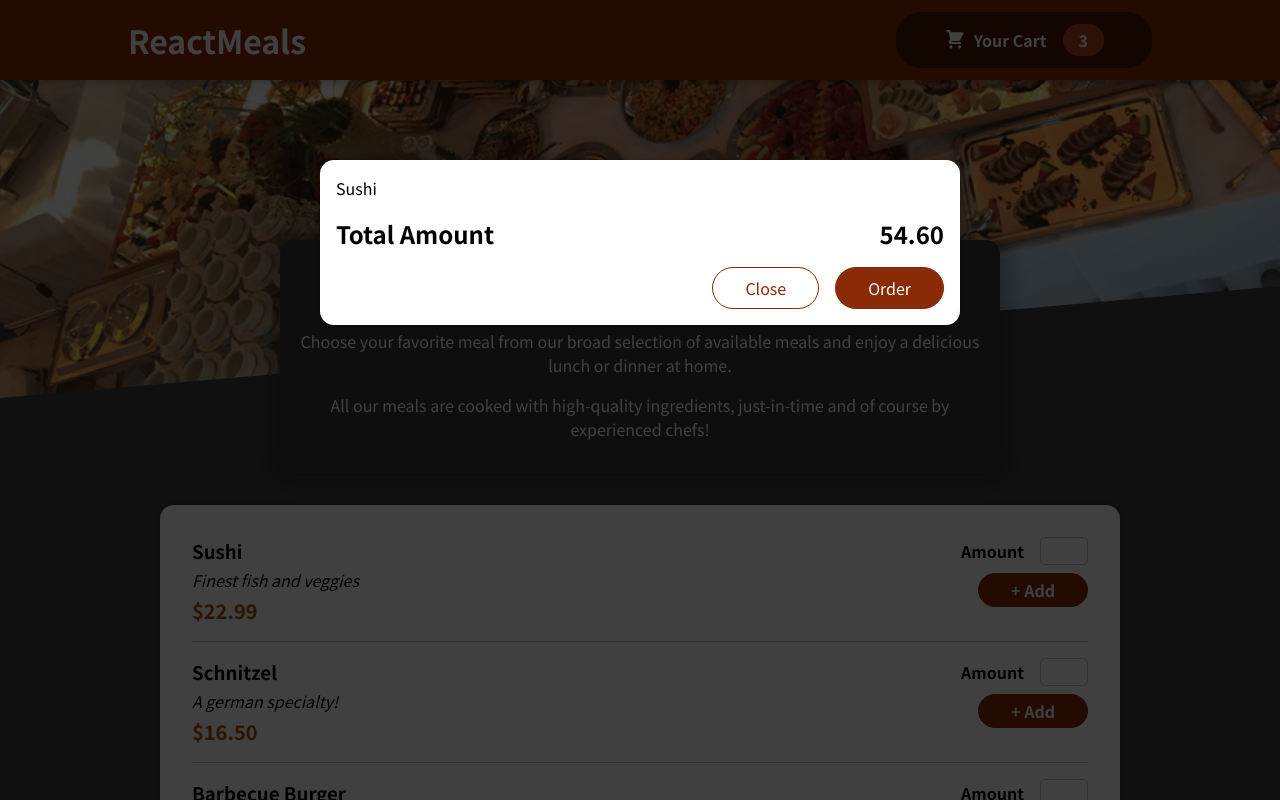
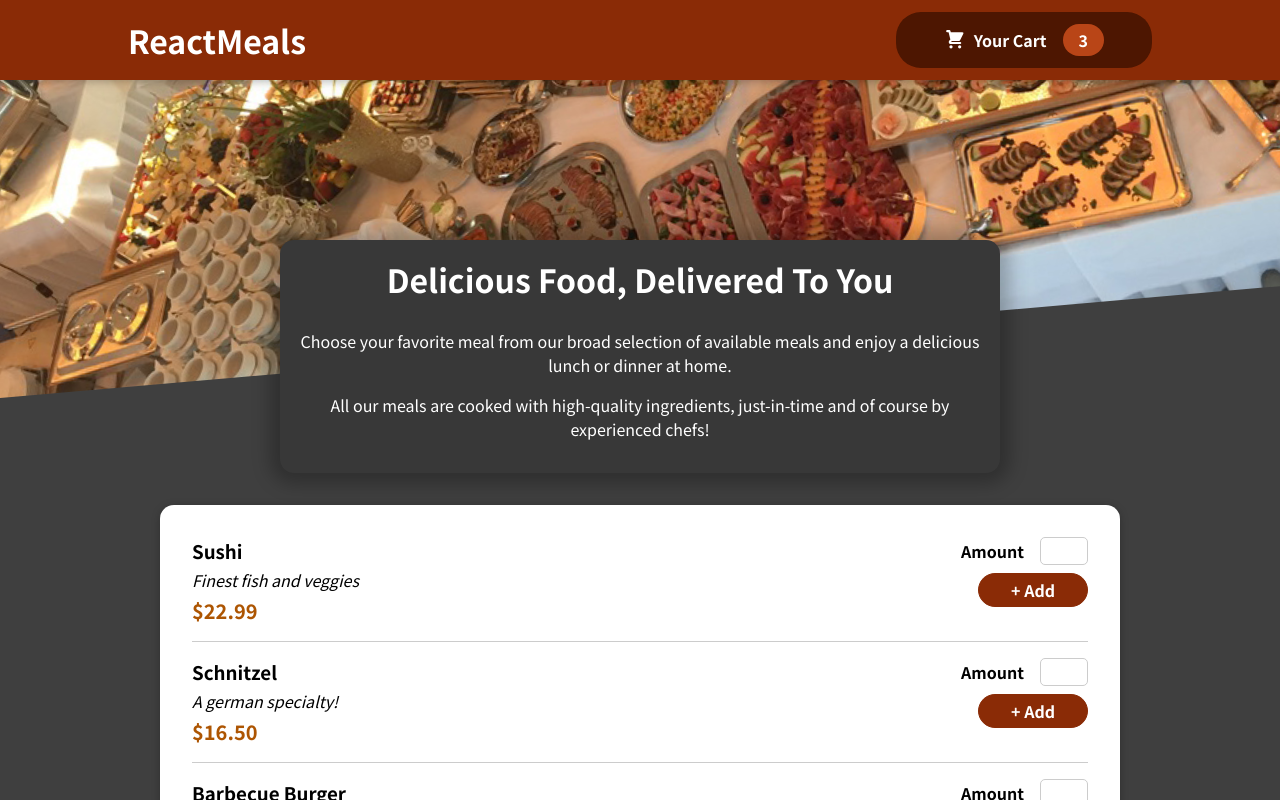
Before and after one commit to Patrykshub/A-Food-Order-App, a React (Create React App) app: page / in a window 1280 px wide. Shown: the top 800 px of the page. Built offline with nearby package versions, Linux system fonts and the light colour scheme.

Commit message:
feat: Managing Cart and Modal State

```diff
--- a/src/App.js
+++ b/src/App.js
@@ -1,12 +1,23 @@
-import React, {Fragment } from 'react';
+import React, {Fragment, useState } from 'react';
 import Header from './components/Layout/Header';
 import Meals from './components/Meals/Meals';
 import Cart from './components/Cart/Cart';
 function App() {
+  const [CartIsShown, setCartIsShown] = useState(false);
+
+  const showCartHandler = () => {
+    setCartIsShown(true);
+  };
+
+  const hideCartHandler = () => {
+    setCartIsShown(false);
+  };
+
+
   return (
     <Fragment>
-    <Cart />
-      <Header />
+    {CartIsShown && <Cart onClose={hideCartHandler} />}
+      <Header onShowCar={showCartHandler} onClick={showCartHandler} />
       <main>
         <Meals />
       </main>
--- a/src/components/Cart/Cart.js
+++ b/src/components/Cart/Cart.js
@@ -1,10 +1,10 @@
 import classes from "./Cart.module.css";
 
-import Modal from '../UI/Modal';
+import Modal from "../UI/Modal";
 
 const Cart = (props) => {
   const cartItems = (
-    <ul className={classes['cart-items']}>
+    <ul className={classes["cart-items"]}>
       {[{ id: "c1", name: "Sushi", amount: 2, price: 12.99 }].map((item) => (
         <li>{item.name}</li>
       ))}{" "}
@@ -12,15 +12,17 @@
   );
 
   return (
-    <Modal className={classes.cart}>
+    <Modal className={classes.cart} onClose={props.onClose}>
       {cartItems}
       <div className={classes.total}>
-          <span>Total Amount</span>
-          <span>54.60</span>
+        <span>Total Amount</span>
+        <span>54.60</span>
       </div>
       <div className={classes.actions}>
-          <button className={classes['button--alt']}>Close</button>
-          <button className={classes.button}>Order</button>
+        <button onClick={props.onClose} className={classes["button--alt"]}>
+          Close
+        </button>
+        <button className={classes.button}>Order</button>
       </div>
     </Modal>
   );
--- a/src/components/Layout/Header.js
+++ b/src/components/Layout/Header.js
@@ -9,7 +9,7 @@
     <Fragment>
       <header className={classes.header}>
         <h1>ReactMeals</h1>
-        <HeaderCartButton />
+        <HeaderCartButton onClick={props.onClick} />
       </header>
       <div className={classes['main-image']}>
         <img src={mealsImage} alt="A table full of food!" />
--- a/src/components/Layout/HeaderCartButton.js
+++ b/src/components/Layout/HeaderCartButton.js
@@ -1,8 +1,9 @@
 import CartIcon from "../Cart/CartIcon";
 import classes from "./HeaderCartButton.module.css";
+
 const HeaderCartButton = (props) => {
   return (
-    <button className={classes.button}>
+    <button className={classes.button} onClick={props.onClick}>
       <span className={classes.icon}>
         <CartIcon />
       </span>
--- a/src/components/UI/Modal.js
+++ b/src/components/UI/Modal.js
@@ -3,7 +3,7 @@
 import classes from "./Modal.module.css";
 
 const Backdrop = (props) => {
-  return <div className={classes.backdrop} />;
+  return <div className={classes.backdrop} onClick={props.onClose}/>;
 };
 
 const ModalOverlay = (props) => {
@@ -19,7 +19,7 @@
 const Modal = (props) => {
   return (
     <Fragment>
-      {ReactDOM.createPortal(<Backdrop />, portalElement)}
+      {ReactDOM.createPortal(<Backdrop onClose={props.onClose} />, portalElement)}
       {ReactDOM.createPortal(<ModalOverlay>{props.children}</ModalOverlay>, portalElement)}
     </Fragment>
   );
```
Also changed, not shown: 1 other file (tests, documents, lock files or other folders).
